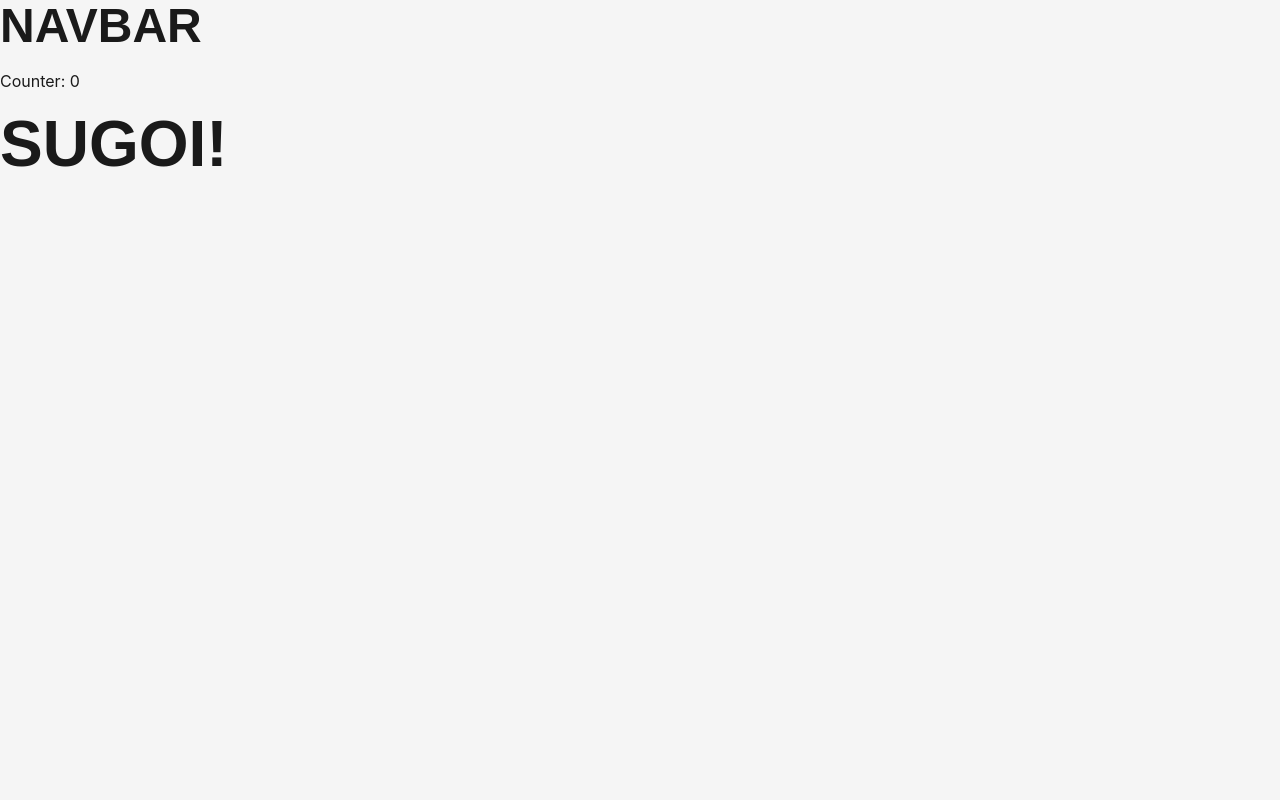
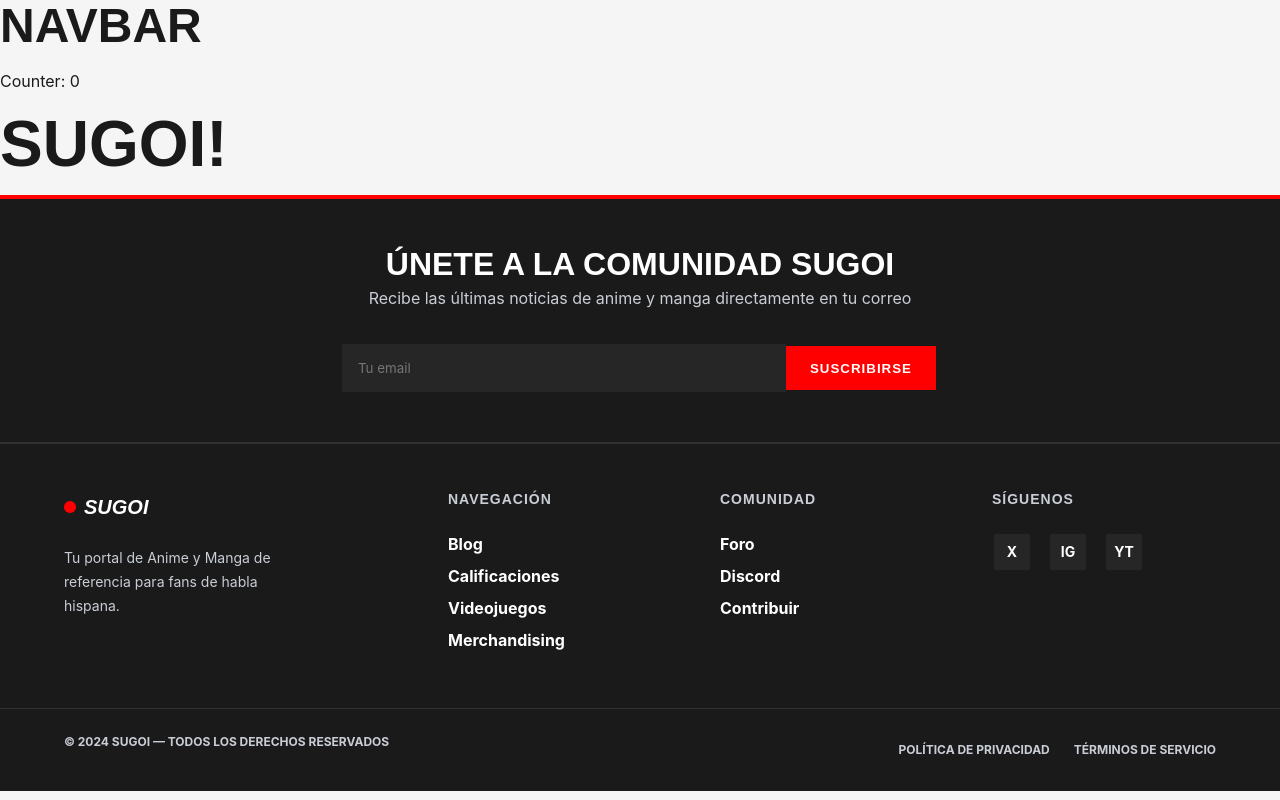
Before and after one commit to GermanIllan/Sugoi, a Vue app: page / in a window 1280 px wide. Built offline with nearby package versions, Linux system fonts and the light colour scheme; the HTML template or start-up script is replaced by a standard one.

Commit message:
feat: Creando el componente de footer

```diff
--- a/src/App.vue
+++ b/src/App.vue
@@ -1,8 +1,12 @@
 <script setup lang="ts">
 import NavBar from "./components/Layout/NavBar.vue";
+import Footer from "./components/Layout/Footer.vue";
 </script>
 
 <template>
   <NavBar />
-  <h1>SUGOI!</h1>
+  <main>
+    <h1>SUGOI!</h1>
+  </main>
+  <Footer />
 </template>
--- a/src/components/Layout/Footer.vue
+++ b/src/components/Layout/Footer.vue
@@ -0,0 +1,314 @@
+<script setup lang="ts">
+/**
+ * Componente Footer
+ * Sigue los principios de Neo-Brutalismo Editorial Japonés.
+ */
+</script>
+
+<template>
+  <footer class="footer">
+    <!-- Sección Newsletter -->
+    <section class="newsletter">
+      <div class="newsletter-content">
+        <h2 class="newsletter-title">Únete a la Comunidad SUGOI</h2>
+        <p class="newsletter-description">Recibe las últimas noticias de anime y manga directamente en tu correo</p>
+        <form class="newsletter-form" @submit.prevent>
+          <input type="email" placeholder="Tu email" class="newsletter-input" required />
+          <button type="submit" class="button-primary newsletter-button">SUSCRIBIRSE</button>
+        </form>
+      </div>
+    </section>
+
+    <!-- Sección Principal del Footer -->
+    <div class="footer-main">
+      <div class="container footer-grid">
+        <!-- Columna Marca -->
+        <div class="footer-brand">
+          <div class="logo">
+            <span class="logo-dot"></span>
+            <span class="logo-text">SUGOI</span>
+          </div>
+          <p class="brand-description">
+            Tu portal de Anime y Manga de referencia para fans de habla hispana.
+          </p>
+        </div>
+
+        <!-- Columna Navegación -->
+        <div class="footer-links">
+          <h4 class="links-title">Navegación</h4>
+          <ul class="links-list">
+            <li><a href="#">Blog</a></li>
+            <li><a href="#">Calificaciones</a></li>
+            <li><a href="#">Videojuegos</a></li>
+            <li><a href="#">Merchandising</a></li>
+          </ul>
+        </div>
+
+        <!-- Columna Comunidad -->
+        <div class="footer-links">
+          <h4 class="links-title">Comunidad</h4>
+          <ul class="links-list">
+            <li><a href="#">Foro</a></li>
+            <li><a href="#">Discord</a></li>
+            <li><a href="#">Contribuir</a></li>
+          </ul>
+        </div>
+
+        <!-- Columna Redes Sociales -->
+        <div class="footer-socials">
+          <h4 class="links-title">Síguenos</h4>
+          <div class="social-icons">
+            <a href="#" class="social-icon">X</a>
+            <a href="#" class="social-icon">IG</a>
+            <a href="#" class="social-icon">YT</a>
+          </div>
+        </div>
+      </div>
+    </div>
+
+    <!-- Barra Inferior -->
+    <div class="footer-bottom">
+      <div class="container bottom-content">
+        <p class="copyright">© 2024 SUGOI — TODOS LOS DERECHOS RESERVADOS</p>
+        <div class="legal-links">
+          <a href="#">POLÍTICA DE PRIVACIDAD</a>
+          <a href="#">TÉRMINOS DE SERVICIO</a>
+        </div>
+      </div>
+    </div>
+  </footer>
+</template>
+
+<style scoped>
+.footer {
+  background-color: var(--color-black-carbon);
+  color: var(--color-white-snow);
+  width: 100%;
+  border-top: 4px solid var(--color-primary);
+}
+
+.container {
+  max-width: 1200px;
+  margin: 0 auto;
+  padding: 0 var(--spacing-lg);
+}
+
+/* Newsletter Section */
+.newsletter {
+  padding: var(--spacing-xxl) var(--spacing-lg);
+  text-align: center;
+  border-bottom: var(--border-thin);
+  border-color: rgba(255, 255, 255, 0.1);
+}
+
+.newsletter-title {
+  font-size: var(--font-size-xl);
+  margin-bottom: var(--spacing-xs);
+  color: var(--color-white-snow);
+}
+
+.newsletter-description {
+  color: var(--color-accent-gris-azulado);
+  margin-bottom: var(--spacing-xl);
+  font-size: var(--font-size-md);
+}
+
+.newsletter-form {
+  display: flex;
+  justify-content: center;
+  max-width: 600px;
+  margin: 0 auto;
+  gap: 0;
+}
+
+.newsletter-input {
+  flex: 1;
+  padding: var(--spacing-md);
+  background: #262626;
+  border: var(--border-thin);
+  border-right: none;
+  color: var(--color-white-snow);
+  font-family: var(--font-body);
+  outline: none;
+}
+
+.newsletter-input:focus {
+  border-color: var(--color-primary);
+}
+
+.newsletter-button {
+  box-shadow: none; /* In form, we might want a flatter look or keep the system shadow */
+  border-left: none;
+}
+
+/* Footer Main */
+.footer-main {
+  padding: var(--spacing-xxl) 0;
+}
+
+.footer-grid {
+  display: grid;
+  grid-template-columns: 1.5fr 1fr 1fr 1fr;
+  gap: var(--spacing-xxl);
+}
+
+.logo {
+  display: flex;
+  align-items: center;
+  gap: var(--spacing-sm);
+  margin-bottom: var(--spacing-lg);
+}
+
+.logo-dot {
+  width: 12px;
+  height: 12px;
+  background-color: var(--color-primary);
+  border-radius: 50%;
+}
+
+.logo-text {
+  font-family: var(--font-heading);
+  font-size: var(--font-size-lg);
+  font-weight: var(--font-weight-black);
+  font-style: italic;
+}
+
+.brand-description {
+  font-size: var(--font-size-sm);
+  line-height: var(--line-height-relaxed);
+  color: var(--color-accent-gris-azulado);
+  max-width: 250px;
+}
+
+.links-title {
+  font-size: var(--font-size-sm);
+  color: var(--color-accent-gris-azulado);
+  margin-bottom: var(--spacing-lg);
+  letter-spacing: 1px;
+}
+
+.links-list {
+  list-style: none;
+  padding: 0;
+  margin: 0;
+}
+
+.links-list li {
+  margin-bottom: var(--spacing-sm);
+}
+
+.links-list a {
+  color: var(--color-white-snow);
+  text-decoration: none;
+  font-size: var(--font-size-md);
+  font-weight: var(--font-weight-bold);
+  transition: color 0.2s ease;
+}
+
+.links-list a:hover {
+  color: var(--color-primary);
+}
+
+.social-icons {
+  display: flex;
+  gap: var(--spacing-md);
+}
+
+.social-icon {
+  display: flex;
+  align-items: center;
+  justify-content: center;
+  width: 40px;
+  height: 40px;
+  background-color: #262626;
+  border: var(--border-thin);
+  color: var(--color-white-snow);
+  text-decoration: none;
+  font-weight: var(--font-weight-bold);
+  font-size: var(--font-size-sm);
+  transition: all 0.2s ease;
+}
+
+.social-icon:hover {
+  background-color: var(--color-primary);
+  transform: translate(-2px, -2px);
+  box-shadow: 4px 4px 0 var(--color-white-snow);
+}
+
+/* Footer Bottom */
+.footer-bottom {
+  padding: var(--spacing-lg) 0;
+  border-top: 1px solid rgba(255, 255, 255, 0.1);
+  font-size: var(--font-size-xs);
+  color: var(--color-accent-gris-azulado);
+  font-weight: var(--font-weight-bold);
+}
+
+.bottom-content {
+  display: flex;
+  justify-content: space-between;
+  align-items: center;
+}
+
+.legal-links {
+  display: flex;
+  gap: var(--spacing-lg);
+}
+
+.legal-links a {
+  color: inherit;
+  text-decoration: none;
+}
+
+.legal-links a:hover {
+  color: var(--color-white-snow);
+}
+
+/* Responsividad */
+@media (max-width: 992px) {
+  .footer-grid {
+    grid-template-columns: 1fr 1fr;
+    gap: var(--spacing-xl);
+  }
+}
+
+@media (max-width: 768px) {
+  .newsletter-form {
+    flex-direction: column;
+    gap: var(--spacing-md);
+  }
+
+  .newsletter-input {
+    border-right: var(--border-thin);
+  }
+
+  .newsletter-button {
+    border-left: var(--border-thick);
+  }
+
+  .footer-grid {
+    grid-template-columns: 1fr;
+    text-align: center;
+  }
+
+  .footer-brand, .footer-links, .footer-socials {
+    display: flex;
+    flex-direction: column;
+    align-items: center;
+  }
+
+  .brand-description {
+    max-width: 100%;
+  }
+
+  .social-icons {
+    justify-content: center;
+  }
+
+  .bottom-content {
+    flex-direction: column;
+    gap: var(--spacing-md);
+    text-align: center;
+  }
+}
+</style>
```
